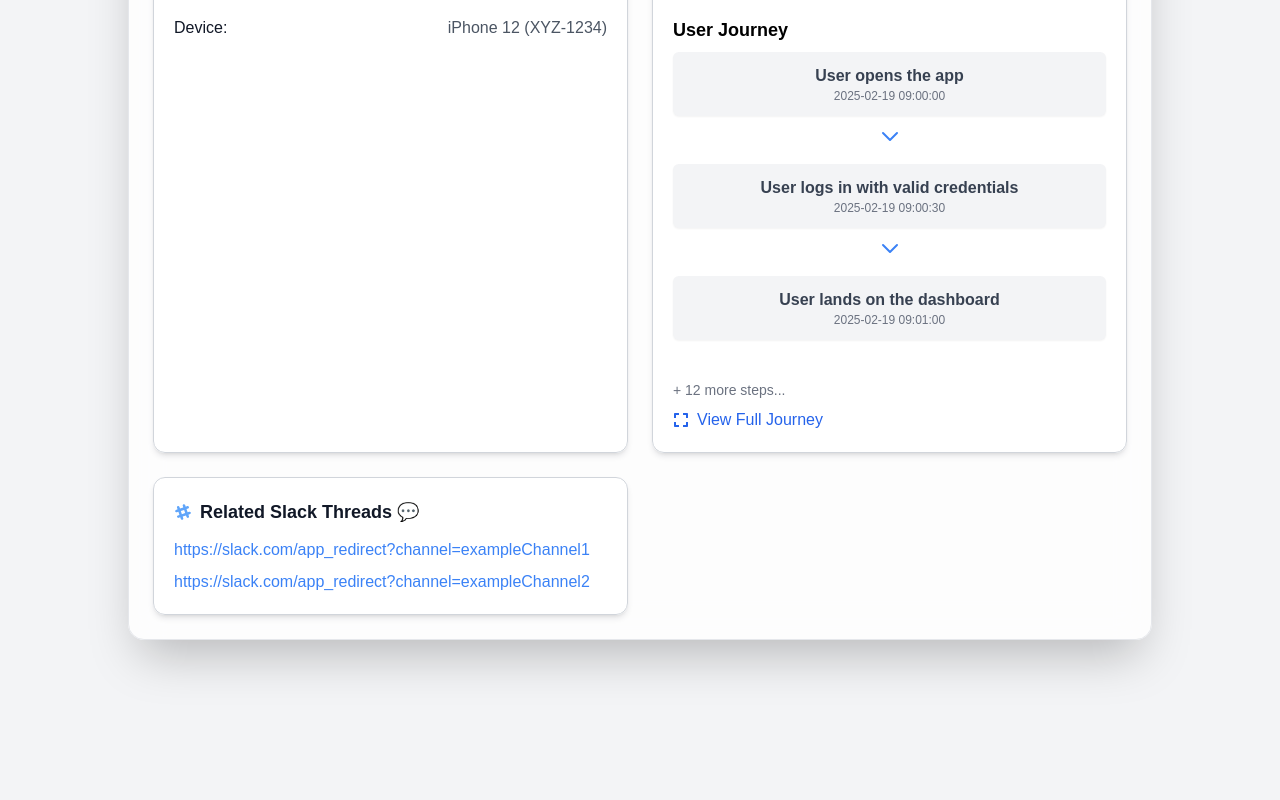
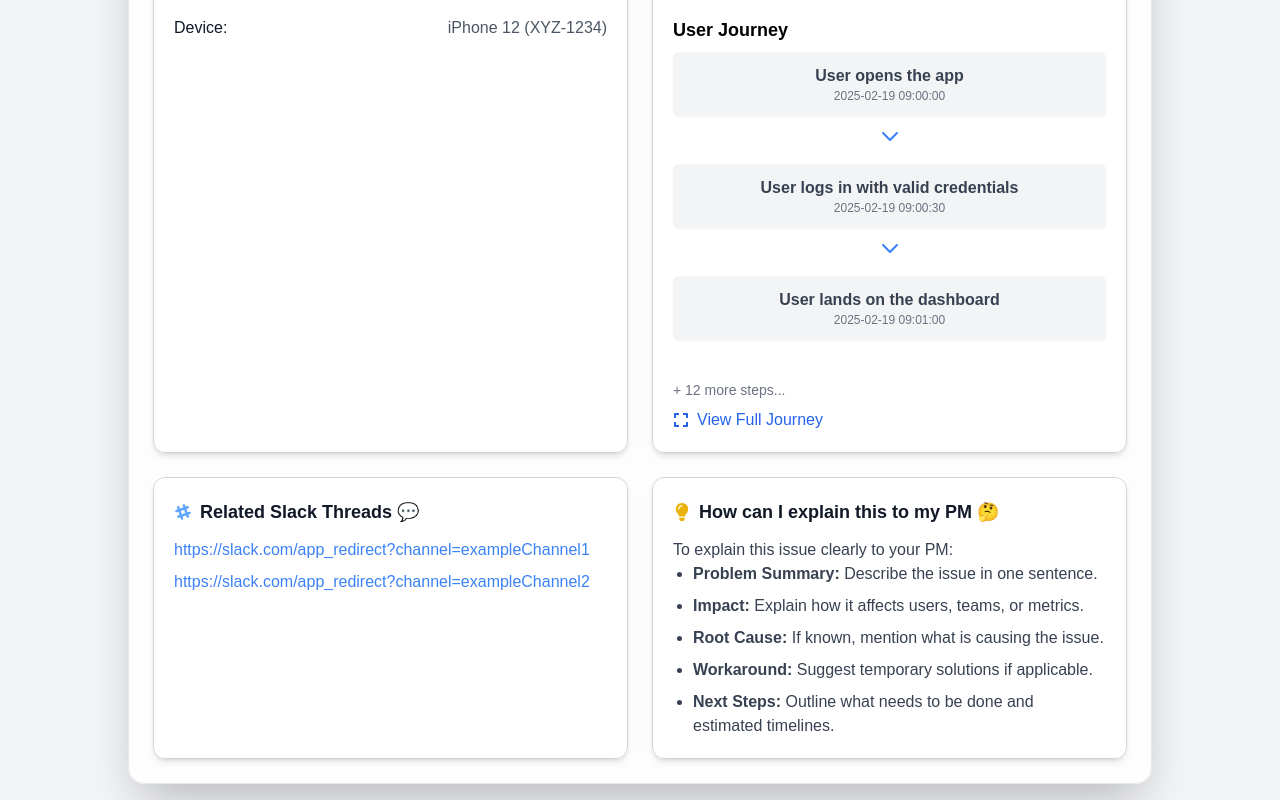
Before and after one commit to tyagivivek8/slackbot-website, a React (Create React App) app: page / in a window 1280 px wide. Shown: the part 594-1394 px from the top of the page. Before the commit the page ends 1250 px from the top, so only its background shows below. Built offline with nearby package versions, Linux system fonts and the light colour scheme.

Commit message:
explain to PM

```diff
--- a/src/components/IssueDetails.js
+++ b/src/components/IssueDetails.js
@@ -4,7 +4,7 @@ import RelatedList from "./RelatedList";
 import UserJourney from "./UserJourney";
 import { motion } from "framer-motion";
 import geminiIcon from "../gemini.png"; // Adjust path as needed
-import { FaBug, FaTools, FaMobileAlt, FaListAlt, FaSlackHash, FaUser, FaFlag, FaRoute, FaExpand, FaRegClone } from "react-icons/fa";
+import { FaBug, FaTools, FaMobileAlt, FaListAlt, FaSlackHash, FaUser, FaFlag, FaRoute, FaExpand, FaRegClone, FaLightbulb } from "react-icons/fa";
 
 function IssueDetails({ issue }) {
   const [isFullScreen, setIsFullScreen] = useState(false);
@@ -24,7 +24,6 @@ function IssueDetails({ issue }) {
       animate={{ opacity: 1, scale: 1 }}
       transition={{ duration: 0.5, ease: "easeOut" }}
     >
-      {/* Issue Details */}
       <SectionCard title="Issue Details 🃏" icon={<FaRegClone className="text-red-500" />}>
         <DetailItem label="ID" value={issue.issueId} />
         <DetailItem label="Assigned to" value={issue.devAssigned || "Unassigned"} />
@@ -32,17 +31,14 @@ function IssueDetails({ issue }) {
         <DetailItem label="Reported by" value={issue.reportedBy || "Anonymous"} />
       </SectionCard>
 
-      {/* Issue Summary */}
       <SectionCard title="Issue Summary 📋" icon={<FaListAlt className="text-green-500" />}>
         <p className="text-gray-700">{issue.summary || "No summary provided."}</p>
       </SectionCard>
 
-      {/* Issue Description */}
       <SectionCard title="Issue Description 🛠️" icon={<FaTools className="text-blue-500" />}>
         <p className="text-gray-700">{issue.description || "No description available."}</p>
       </SectionCard>
 
-      {/* Insights (Using Gemini Icon on the Right) */}
       <SectionCard title="Insights 💡" iconRight={geminiIcon}>
         <ul className="list-disc pl-5 text-gray-700 space-y-2">
           {issue.insights?.length > 0 ? (
@@ -53,12 +49,10 @@ function IssueDetails({ issue }) {
         </ul>
       </SectionCard>
 
-      {/* Device Info */}
       <SectionCard title="Device Info " icon={<FaMobileAlt className="text-purple-500" />}>
         <DetailItem label="Device" value={`${issue.deviceModel} (${issue.deviceId})`} />
       </SectionCard>
 
-      {/* User Journey with Full Screen Button */}
       <SectionCard title="User Journey" icon={<FaRoute className="text-indigo-500" />}>
         <UserJourney steps={issue.userJourney.slice(0, 3)} />
         {issue.userJourney.length > 3 && (
@@ -72,12 +66,24 @@ function IssueDetails({ issue }) {
         </button>
       </SectionCard>
 
-      {/* Related Links */}
       <SectionCard title="Related Slack Threads 💬" icon={<FaSlackHash className="text-blue-400" />}>
         <RelatedList items={issue.relatedSlackThreads} />
       </SectionCard>
 
-      {/* Full-Screen Modal */}
+      {/* New Section: How can I explain this to my PM */}
+      <SectionCard title="How can I explain this to my PM 🤔" icon={<FaLightbulb className="text-yellow-500" />}>
+        <p className="text-gray-700">
+          To explain this issue clearly to your PM:
+        </p>
+        <ul className="list-disc pl-5 text-gray-700 space-y-2">
+          <li><strong>Problem Summary:</strong> Describe the issue in one sentence.</li>
+          <li><strong>Impact:</strong> Explain how it affects users, teams, or metrics.</li>
+          <li><strong>Root Cause:</strong> If known, mention what is causing the issue.</li>
+          <li><strong>Workaround:</strong> Suggest temporary solutions if applicable.</li>
+          <li><strong>Next Steps:</strong> Outline what needs to be done and estimated timelines.</li>
+        </ul>
+      </SectionCard>
+
       {isFullScreen && (
         <div className="fixed inset-0 bg-black bg-opacity-75 flex items-center justify-center z-50">
           <div className="bg-white p-6 rounded-xl shadow-2xl w-11/12 max-w-4xl relative">
@@ -96,7 +102,6 @@ function IssueDetails({ issue }) {
   );
 }
 
-// Reusable Card Component (Handles Both Icons on Left and Right)
 function SectionCard({ title, icon, iconRight, children }) {
   return (
     <motion.div
@@ -116,7 +121,6 @@ function SectionCard({ title, icon, iconRight, children }) {
   );
 }
 
-// Reusable Detail Item
 function DetailItem({ label, value }) {
   return (
     <p className="text-gray-700 flex justify-between items-center">
```
